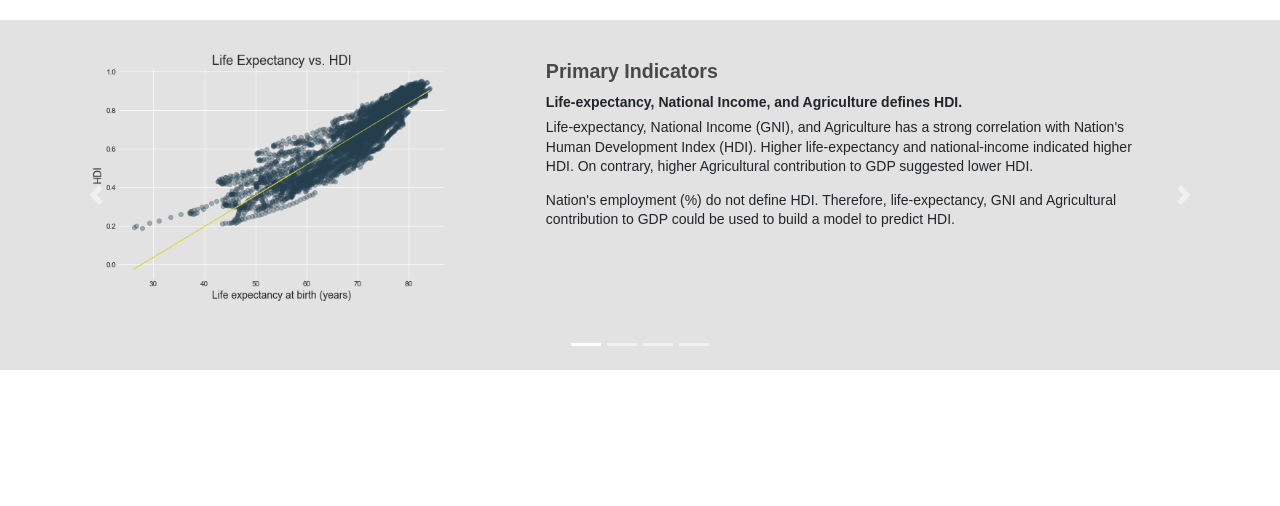
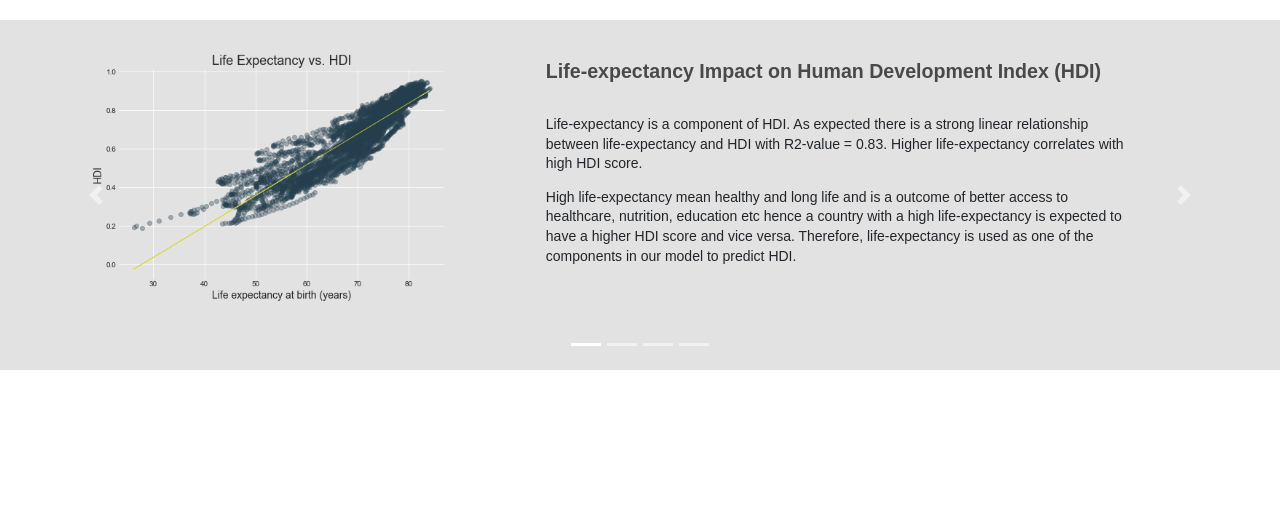
Before and after one commit to linmck/finalproject, a Flask app: page /primary in a window 1280 px wide. Shown: the part 160-666 px from the top of the page. Run offline with Flask 2, Linux system fonts and the light colour scheme; some libraries are stand-ins or nearby versions.

Commit message:
edited html file

```diff
--- a/templates/primary.html
+++ b/templates/primary.html
@@ -58,20 +58,15 @@
                                     <div class="slide-text-wrap">
 
                                         <!--Excerpt-->
-                                        <h3>Primary Indicators</h3>
-
-                                        <h6><strong>Life-expectancy, National Income, and Agriculture defines
-                                                HDI.</strong></h6>
-                                        <p> Life-expectancy, National Income (GNI), and Agriculture has a strong
-                                            correlation with Nation's
-                                            Human Development Index (HDI). Higher life-expectancy and national-income
-                                            indicated
-                                            higher HDI. On contrary, higher Agricultural contribution to GDP suggested
-                                            lower HDI.
+                                        <h3 >Life-expectancy Impact on Human Development Index (HDI)</h3><br>
+                                        <p> Life-expectancy is a component of HDI. As expected there is a strong linear relationship
+                                            between life-expectancy and HDI with R2-value = 0.83. Higher life-expectancy correlates with
+                                            high HDI score.
                                         </p>
-                                        <p> Nation's employment (%) do not define HDI. Therefore, life-expectancy, GNI
-                                            and Agricultural contribution
-                                            to GDP could be used to build a model to predict HDI.
+                                        <p> High life-expectancy mean healthy and long life and is a outcome of better access to healthcare,
+                                            nutrition, education etc hence a country with a high life-expectancy is expected to have a higher
+                                            HDI score and vice versa. Therefore, life-expectancy is used as one of the components in our model
+                                            to predict HDI.
                                         </p>
                                     </div>
                                 </div>
@@ -86,20 +81,16 @@
                                     <div class="slide-text-wrap">
 
                                         <!--Excerpt-->
-                                        <h3>Primary Indicators</h3>
-
-                                        <h6><strong>Life-expectancy, National Income, and Agriculture defines
-                                                HDI.</strong></h6>
-                                        <p> Life-expectancy, National Income (GNI), and Agriculture has a strong
-                                            correlation with Nation's
-                                            Human Development Index (HDI). Higher life-expectancy and national-income
-                                            indicated
-                                            higher HDI. On contrary, higher Agricultural contribution to GDP suggested
-                                            lower HDI.
+                                        <h3> Agriculture Impact on Human Development Index (HDI)</h3><br>
+                                        <p> Percentage contribution of agriculture to GDP was inversely related to HDI with
+                                            R2-value = 0.67 which means if a nation's GDP is highly dependent on Agriculture
+                                            then the country is expected to have lower HDI.
                                         </p>
-                                        <p> Nation's employment (%) do not define HDI. Therefore, life-expectancy, GNI
-                                            and Agricultural contribution
-                                            to GDP could be used to build a model to predict HDI.
+                                        <p> Strength of a country's economy is defined by advancement in industries and services
+                                            and less by agricultural activities. However, agriculture still remain the major source
+                                            employment in the world.
+                                            Because of the strength of the relationship between agricultural contribution and HDI
+                                            we decided to include agriculture in our model to predict HDI.
                                         </p>
 
                                     </div>
@@ -115,20 +106,15 @@
                                     <div class="slide-text-wrap">
 
                                         <!--Excerpt-->
-                                        <h3>Primary Indicators</h3>
-
-                                        <h6><strong>Life-expectancy, National Income, and Agriculture defines
-                                                HDI.</strong></h6>
-                                        <p> Life-expectancy, National Income (GNI), and Agriculture has a strong
-                                            correlation with Nation's
-                                            Human Development Index (HDI). Higher life-expectancy and national-income
-                                            indicated
-                                            higher HDI. On contrary, higher Agricultural contribution to GDP suggested
-                                            lower HDI.
+                                        <h3> National Income Impact on Human Development Index (HDI)</h3><br>
+                                        <p> Relationship between per capita Gross National Income (GNI) and Human Development
+                                            Index (HDI) appears weak with R2-value = 0.47 which means a country's per capita
+                                            national income does not reveal much about HDI. It is true because national
+                                            income does not indicate if it translates to better health, education and
+                                            other HDI indicators.
                                         </p>
-                                        <p> Nation's employment (%) do not define HDI. Therefore, life-expectancy, GNI
-                                            and Agricultural contribution
-                                            to GDP could be used to build a model to predict HDI.
+                                        <p> GNI is one of the components of HDI therefore despite weak relationship we decided to
+                                            include GNI in our model to predict HDI.
                                         </p>
 
                                     </div>
@@ -138,27 +124,18 @@
                         <div class="carousel-item">
                             <div class="slide-wrap row">
                                 <div class="primary-image col-md-6 col-lg-5">
-                                    <img src="/static/images/Employment_HDI.png"
-                                        alt="Workforce with Advanced Education">
+                                    <img src="/static/images/Employment_HDI.png" alt="Employment percentage vs. HDI">
                                 </div>
                                 <div class="col-md-6 col-lg-7">
                                     <div class="slide-text-wrap">
 
                                         <!--Excerpt-->
-                                        <h3>Primary Indicators</h3>
-
-                                        <h6><strong>Life-expectancy, National Income, and Agriculture defines
-                                                HDI.</strong></h6>
-                                        <p> Life-expectancy, National Income (GNI), and Agriculture has a strong
-                                            correlation with Nation's
-                                            Human Development Index (HDI). Higher life-expectancy and national-income
-                                            indicated
-                                            higher HDI. On contrary, higher Agricultural contribution to GDP suggested
-                                            lower HDI.
+                                        <h3> Percentage Employment Impact on Human Development Index (HDI)</h3><br>
+                                        <p> Percentage of Employment do not appear to have significant relationship with HDI
+                                            with R2-value = 0.14. However, there seems to be positive correlation between them.
                                         </p>
-                                        <p> Nation's employment (%) do not define HDI. Therefore, life-expectancy, GNI
-                                            and Agricultural contribution
-                                            to GDP could be used to build a model to predict HDI.
+                                        <p> Broad employment opportunities should impact overall standard of living within a country.
+                                            Therefore, percent employment was included in our model to predict HDI.
                                         </p>
 
                                     </div>
@@ -178,7 +155,7 @@
                 <!--/.Carousel Wrapper-->
 
             </div>
-
+<br>
         </section>
         <!-- Footer -->
         <footer class="row">
```
